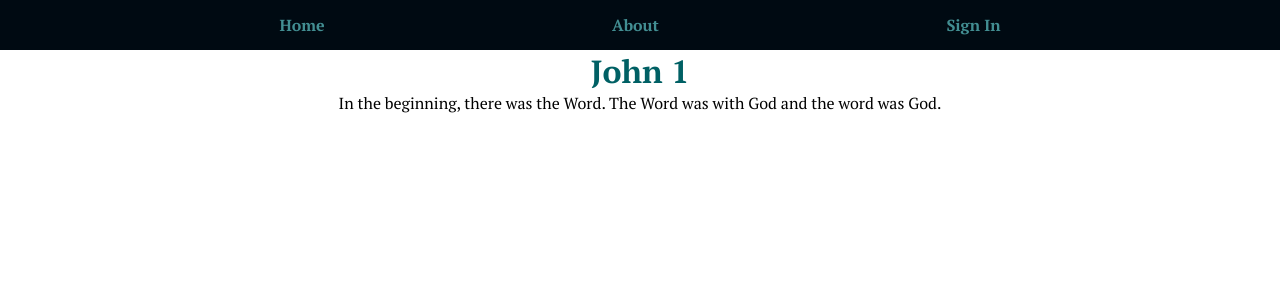
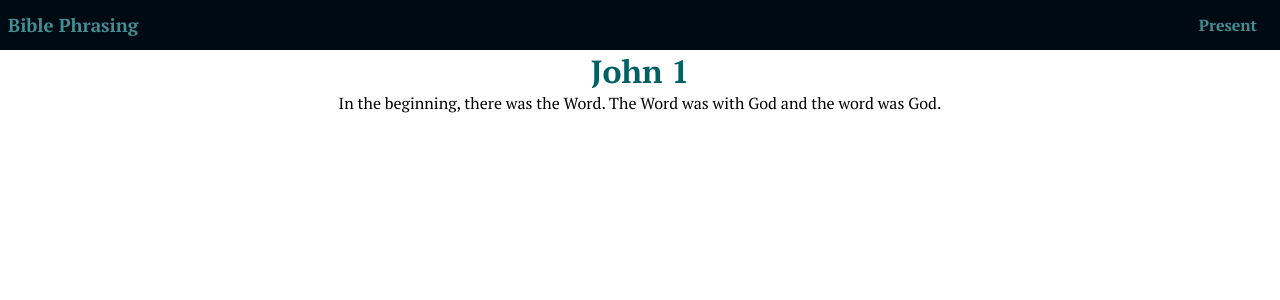
Before and after one commit to theAndrewCline/bible-phrasing, a React (Create React App) app in the folder client-app/: page / in a window 1280 px wide. Shown: the top 300 px of the page. Built offline with nearby package versions, Linux system fonts and the light colour scheme.

Commit message:
feat: add title to NavBar

```diff
--- a/client-app/src/components/NavBar.tsx
+++ b/client-app/src/components/NavBar.tsx
@@ -5,10 +5,9 @@ class NavBar extends Component {
   render () {
     return (
       <div id='NavBar'>
+      <h3>Bible Phrasing</h3>
         <ul>
-          <li>Home</li>
-          <li>About</li>
-          <li>Sign In</li>
+          <li>Present</li>
         </ul>
       </div>
     )
--- a/client-app/src/css/NavBar.css
+++ b/client-app/src/css/NavBar.css
@@ -3,17 +3,27 @@
   width: 100vw;
   background: #000a12;
   margin-top: 0;
+  display: flex;
+  justify-content: flex-start;
+  align-items: center;
+}
+
+#NavBar > h3 {
+  color: #428e92;
+  padding: 0.5rem;
 }
 
 #NavBar > ul {
   color: #428e92;
-  font-family: 'PT Serif', 'serif';
+  font-family: "PT Serif", "serif";
   font-weight: 700;
   list-style: none;
   display: flex;
   justify-content: space-evenly;
   align-items: center;
   height: 50px;
+  margin-left: auto;
+  margin-right: 15px;
 }
 
 #NavBar > ul > li {
```
Also changed, not shown: 2 other files (tests, documents, lock files or other folders).
